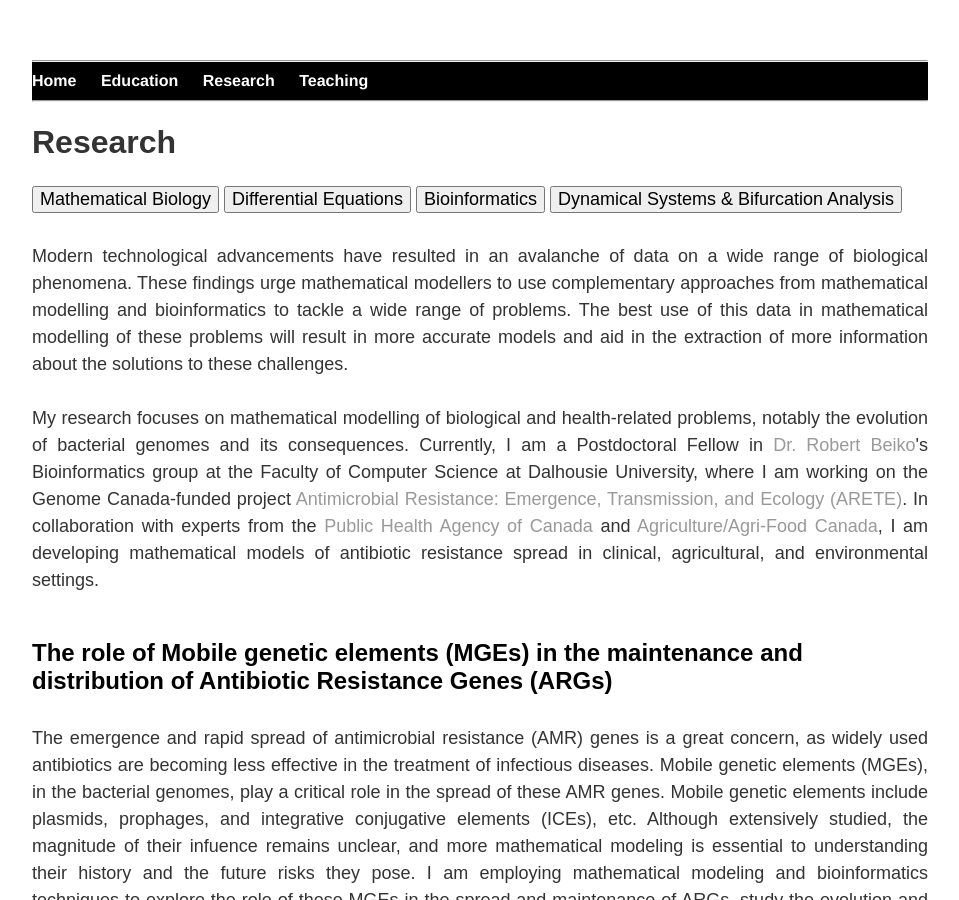
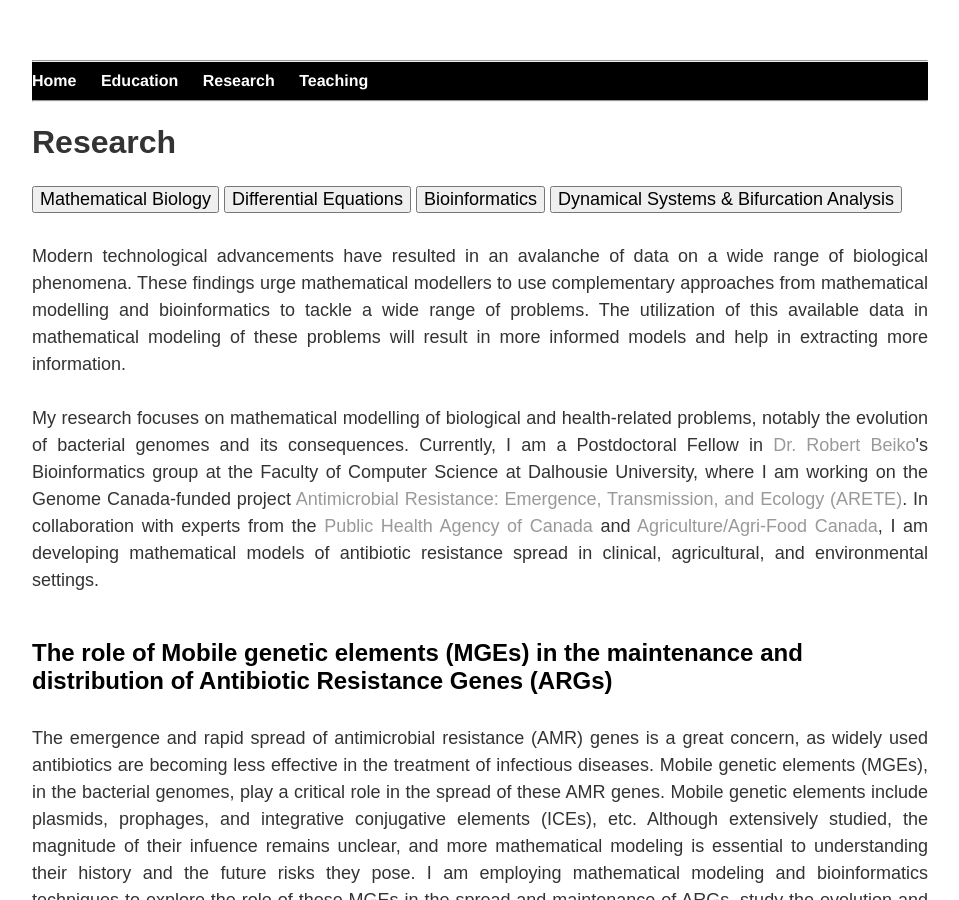
Before and after one commit to MathBioInfo/amjadkhan, a Jekyll site: the page built from Research/index.html, in a window 1280 px wide and 900 px high. Shown: the whole window, without its empty margins (160-1119 px from the left). Built offline with Jekyll 4.4.1, drawn with Linux system fonts in a browser that asks for light colours.

Commit message:
Update index.html

```diff
--- a/Research/index.html
+++ b/Research/index.html
@@ -23,8 +23,8 @@ title: About my research
 </body>
 			<p style="text-align:justify;line-height:1"><font size="4"> Modern technological advancements have resulted in an avalanche of data on a wide range of biological phenomena.
 			These findings urge mathematical modellers to use complementary approaches from mathematical modelling and bioinformatics to tackle a wide
-			range of problems. The best use of this data in mathematical modelling of these problems will result in more accurate models and aid in the
-			extraction of more information about the solutions to these challenges.</p>
+			range of problems. The utilization of this available data in mathematical modeling of these problems will result in more informed models and
+                        help in extracting more information.</p>
 
 
 
```
